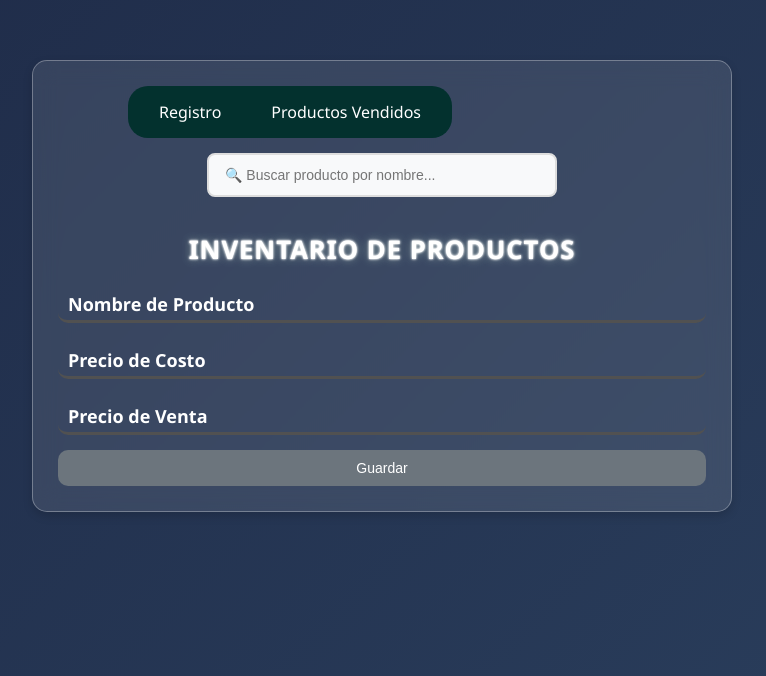
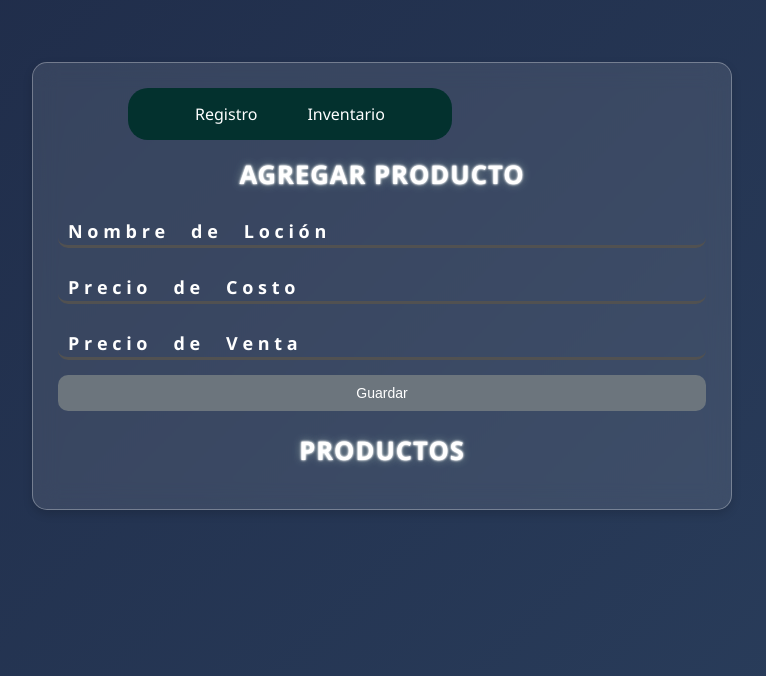
Before and after one commit to SJohanValancia/losiones, a website with bundled scripts: page productos.html in a window 1280 px wide. Shown: the part 124-800 px from the top of the page, without its empty margins (258-1024 px from the left). Built offline with nearby package versions, Linux system fonts and the light colour scheme; no server answers; sample sign-in values are in the browser's storage.

Commit message:
actualizacion 3.3

```diff
--- a/css/dashboard.css
+++ b/css/dashboard.css
@@ -585,9 +585,3 @@ button:hover {
   transform: scale(1px);
   background: rgba(255, 255, 255, 0.25);
 }
-
-.sales-list,.products-list, .sales-history {
-  list-style: none;
-  padding: 0;
-  margin: 0;
-}
--- a/productos.html
+++ b/productos.html
@@ -3,7 +3,7 @@
   <head>
     <meta charset="UTF-8" />
     <meta name="viewport" content="width=device-width, initial-scale=1.0" />
-    <title>Inventario</title>
+    <title>Administrar Productos</title>
     <link rel="stylesheet" href="css/dashboard.css" />
     <style>
       @media screen and (max-width: 375px) {
@@ -24,9 +24,7 @@
         }
       }
 
-      /* Estilo para la lista de productos */
       .products-list {
-        margin-top: 50px;
     display: grid;
     grid-template-columns: repeat(auto-fill, minmax(250px, 1fr)); /* Crear columnas flexibles */
     gap: 20px; /* Espacio entre las tarjetas de productos */
@@ -68,60 +66,138 @@
 }
 
 /* Botones dentro de cada producto */
+.buttons-container {
+    display: flex;
+    justify-content: center;
+    gap: 15px;
+    margin-top: 10px;
+}
+
+.buttons-container button {
+    background-color: #03312E;
+    color: white;
+    padding: 10px 20px;
+    border-radius: 10px;
+    border: none;
+    cursor: pointer;
+    transition: background-color 0.3s ease, transform 0.3s ease;
+}
+
+.buttons-container button:hover {
+    background-color: #0D1117;
+    transform: scale(1.05); /* Efecto de agrandar al pasar el mouse */
+}
+
+/* Estilos para el mensaje vacío */
+.empty-message {
+    color: #FFFFFF;
+    font-size: 16px;
+    text-align: center;
+    grid-column: span 3; /* Hacer que ocupe toda la fila */
+}
 
     </style>
   </head>
   <body>
     <div class="container">
-      <!-- Barra de navegación -->
       <nav id="navbar" class="navbar">
         <ul>
           <li><a href="categories.html">Registro</a></li>
-          <li><a href="vendidos.html">Productos Vendidos</a></li>
+          <li><a href="inventario.html">Inventario</a></li>
         </ul>
       </nav>
+      <h1>Agregar Producto</h1>
 
-      <!-- Campo de búsqueda -->
-      <input type="text" id="searchInput" placeholder="🔍 Buscar producto por nombre..." />
-
-      <!-- Título de la página -->
-      <div class="list-container">
-        <h1>Inventario de Productos</h1>
-
-        <!-- Formulario para agregar producto -->
+      <!-- Formulario de Registro de Producto -->
       <div class="form-container">
         <form id="productForm">
+          <input type="hidden" id="productId" value="" />
+
           <div class="wave-group">
             <input id="productName" required type="text" class="input" />
-              <label class="label">Nombre de Producto</label>
+            <span class="bar"></span>
+            <label class="label">
+              <span class="label-char" style="--index: 0">N</span>
+              <span class="label-char" style="--index: 1">o</span>
+              <span class="label-char" style="--index: 2">m</span>
+              <span class="label-char" style="--index: 3">b</span>
+              <span class="label-char" style="--index: 4">r</span>
+              <span class="label-char" style="--index: 5">e</span>
+              <span class="label-char" style="--index: 6">ㅤ</span>
+              <span class="label-char" style="--index: 7">d</span>
+              <span class="label-char" style="--index: 8">e</span>
+              <span class="label-char" style="--index: 9">ㅤ</span>
+              <span class="label-char" style="--index: 10">L</span>
+              <span class="label-char" style="--index: 11">o</span>
+              <span class="label-char" style="--index: 12">c</span>
+              <span class="label-char" style="--index: 13">i</span>
+              <span class="label-char" style="--index: 14">ó</span>
+              <span class="label-char" style="--index: 15">n</span>
+            </label>
           </div>
+
           <div class="wave-group">
             <input id="costPrice" required type="number" class="input" />
-              <label class="label">Precio de Costo</label>
+            <span class="bar"></span>
+            <label class="label">
+              <span class="label-char" style="--index: 0">P</span>
+              <span class="label-char" style="--index: 1">r</span>
+              <span class="label-char" style="--index: 2">e</span>
+              <span class="label-char" style="--index: 3">c</span>
+              <span class="label-char" style="--index: 4">i</span>
+              <span class="label-char" style="--index: 5">o</span>
+              <span class="label-char" style="--index: 6">ㅤ</span>
+              <span class="label-char" style="--index: 7">d</span>
+              <span class="label-char" style="--index: 8">e</span>
+              <span class="label-char" style="--index: 9">ㅤ</span>
+              <span class="label-char" style="--index: 10">C</span>
+              <span class="label-char" style="--index: 11">o</span>
+              <span class="label-char" style="--index: 12">s</span>
+              <span class="label-char" style="--index: 13">t</span>
+              <span class="label-char" style="--index: 14">o</span>
+            </label>
           </div>
+
           <div class="wave-group">
             <input id="salePrice" required type="number" class="input" />
-              <label class="label">Precio de Venta</label>
+            <span class="bar"></span>
+            <label class="label">
+              <span class="label-char" style="--index: 0">P</span>
+              <span class="label-char" style="--index: 1">r</span>
+              <span class="label-char" style="--index: 2">e</span>
+              <span class="label-char" style="--index: 3">c</span>
+              <span class="label-char" style="--index: 4">i</span>
+              <span class="label-char" style="--index: 5">o</span>
+              <span class="label-char" style="--index: 6">ㅤ</span>
+              <span class="label-char" style="--index: 7">d</span>
+              <span class="label-char" style="--index: 8">e</span>
+              <span class="label-char" style="--index: 9">ㅤ</span>
+              <span class="label-char" style="--index: 10">V</span>
+              <span class="label-char" style="--index: 11">e</span>
+              <span class="label-char" style="--index: 12">n</span>
+              <span class="label-char" style="--index: 13">t</span>
+              <span class="label-char" style="--index: 14">a</span>
+            </label>
           </div>
 
           <div class="buttons">
             <button type="button" id="saveProduct">Guardar</button>
+            <button type="button" id="updateProduct" style="display: none">Actualizar</button>
+            <button type="button" id="cancelUpdate" style="display: none">Cancelar</button>
+            <button type="button" id="deleteProduct" style="display: none">Eliminar</button>
           </div>
         </form>
       </div>
 
-        <!-- Lista de productos -->
-        <ul id="productsList" class="products-list">
-          <!-- Productos se agregan dinámicamente aquí -->
+      <!-- Listado de Productos -->
+      <div class="list-container">
+        <h2>PRODUCTOS</h2>
+        <ul id="productsList">
+          <!-- Aquí se agregarán dinámicamente los productos -->
         </ul>
-      </div>
-
-      <!-- Total de productos -->
-      <div id="totalProductsContainer">
-        <h2 style="display: none;" >📦 Total productos: <span id="totalProducts">0</span></h2>
       </div>
     </div>
 
-    <script type="module" src="inventario.js"></script>
+    <script src="productos.js" type="module"></script>
   </body>
 </html>
--- a/productos.js
+++ b/productos.js
@@ -24,17 +24,19 @@ async function loadProducts() {
         }
 
         const products = await apiFetch("/products", "GET", null, token);
+        const availableProducts = products.filter(product => !product.sold);
+
         productsList.innerHTML = "";
 
-        if (products.length === 0) {
+        if (availableProducts.length === 0) {
             const emptyMessage = document.createElement("li");
-            emptyMessage.textContent = "No hay productos registrados";
+            emptyMessage.textContent = "No hay productos disponibles";
             emptyMessage.classList.add("empty-message");
             productsList.appendChild(emptyMessage);
             return;
         }
 
-        products.forEach(product => {
+        availableProducts.forEach(product => {
             const li = document.createElement("li");
             li.classList.add("product-item");
 
@@ -128,7 +130,6 @@ async function deleteProduct(id) {
         await apiFetch(`/products/${id}`, "DELETE", null, token);
         alert("Producto eliminado correctamente.");
 
-        // If we were in edit mode for this product, reset the form
         if (inputId.value === id) {
             cancelUpdate();
         }
```
Also changed, not shown: css/styles.css (line endings or trailing spaces). Lines whose indentation alone changed are shown as unchanged.
